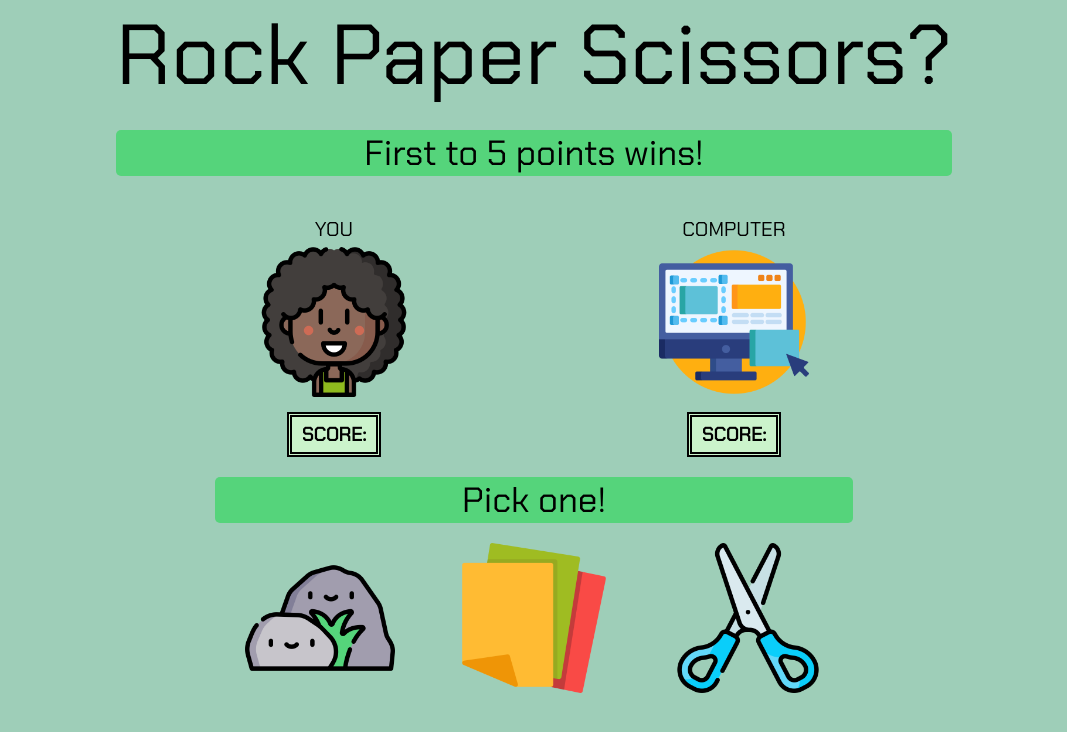
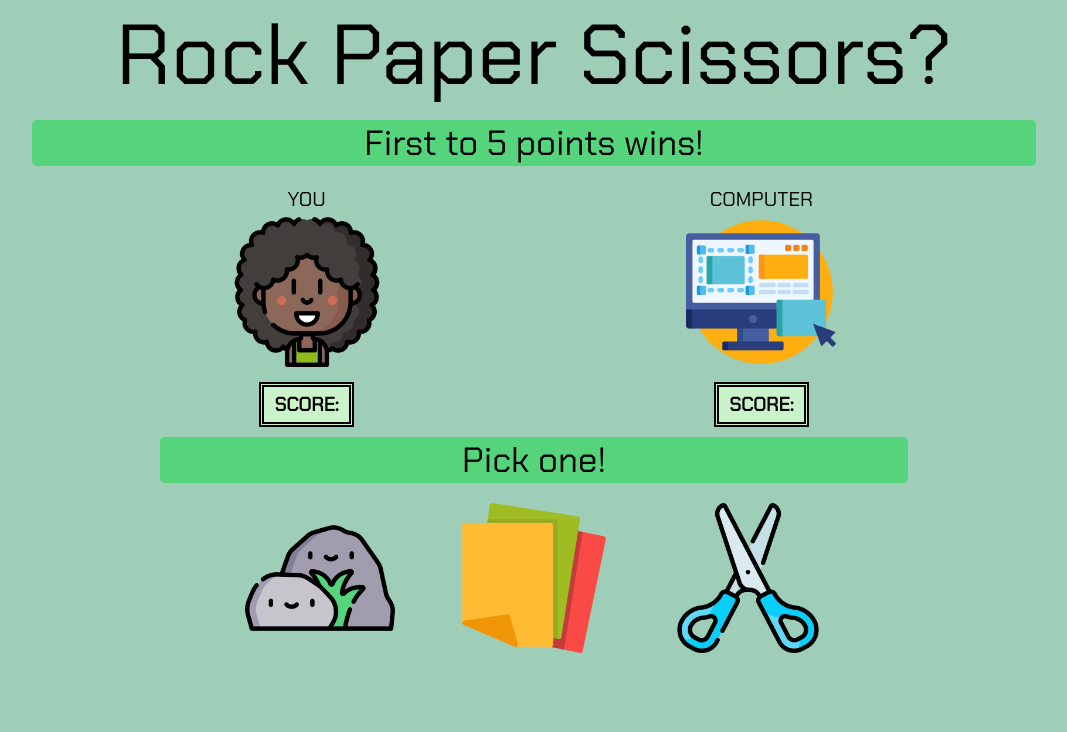
Before and after one commit to trialnerr/Rock-, a plain HTML site: page index.html in a window 1280 px wide. Shown: the whole page, without its empty margins (106-1173 px from the left). Drawn offline with Linux system fonts and the light colour scheme.

Commit message:
Adjusted width of .comp and .player classes

```diff
--- a/styles.css
+++ b/styles.css
@@ -4,10 +4,11 @@
   margin: 0;
   padding: 0;
   box-sizing: border-box;
+  /* border: 2px solid red;  */
 
 }
 html{
-    height: 100vh;
+    min-height: 100vh;
 }
 body {
   font-family: "Chakra Petch", sans-serif;
@@ -16,17 +17,20 @@ body {
   display: flex;
   flex-direction: column;
   align-items: center;
+
 }
 
 header {
   font-size: 85px;
+  width: 80%;
+  text-align: center;
 
 }
 
 p {
   font-size: 24px;
   text-align: center;
-  margin-top: 20px;
+  margin: 10px;
 }
 
 .board {
@@ -34,6 +38,7 @@ p {
   justify-content: center;
   align-items: center;
   gap: 250px;
+  width: 80%;
 }
 
 .board img{
@@ -58,6 +63,7 @@ p {
   flex-direction: column;
   justify-content: center;
   align-items: center;
+  width: 20%;
 }
 
 #update{
@@ -76,6 +82,10 @@ p {
   font-weight: bold;
 }
 
+.choices{
+  width: 60%;
+  text-align: center;
+}
 /* #rock:hover, #paper:hover, #scissors:hover { */
 .choices img:hover {
   transform: scale(1.1);
```
